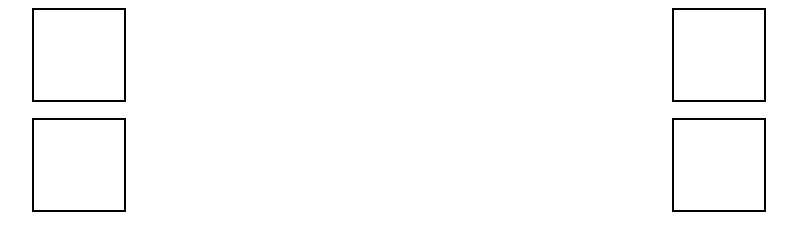
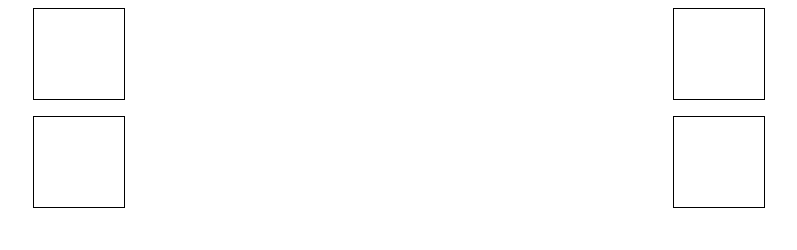
Before and after one commit to metenar/TestDemo, a plain HTML site: page index.html in a window 1280 px wide. Shown: the whole page, without its empty margins (345-1142 px from the left). Drawn offline with Linux system fonts and the light colour scheme.

```diff
--- a/app.css
+++ b/app.css
@@ -7,7 +7,7 @@
 }
 
 .c-plate {
-    border: black solid 2px;
+    border: black solid 1px;
     width: 90px;
     height: 90px;
 }
```
